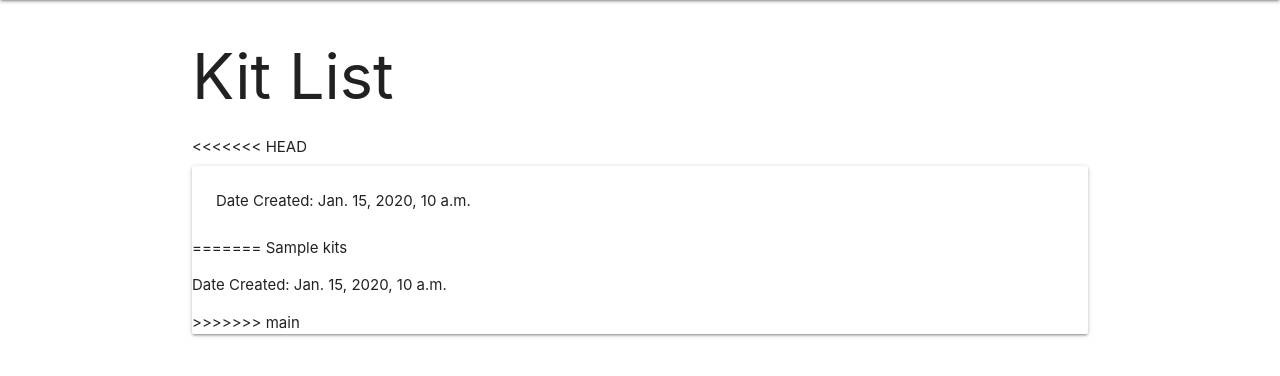
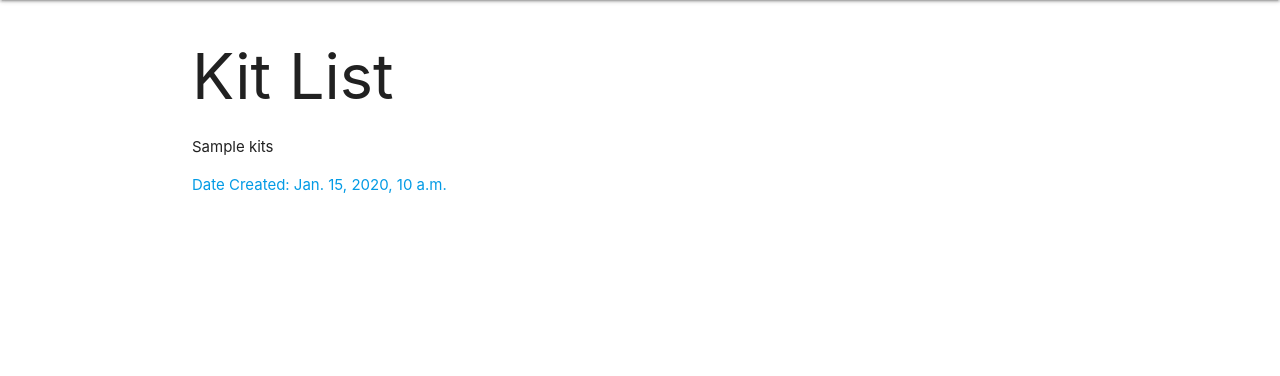
Before and after one commit to alantam626/covidtracker, a Django app: template main_app/templates/main_app/kits_index.html in a window 1280 px wide. Shown: the part 64-440 px from the top of the page. Run offline with Django 3.2, Linux system fonts and the light colour scheme; the template is opened without the code that fills it: most values are stand-ins (such as "Sample title", 1, 10 or a date in 2020).

Commit message:
made kit index accesible to view individual kits

```diff
--- a/main_app/models.py
+++ b/main_app/models.py
@@ -70,6 +70,8 @@ class Strategy(models.Model):
 class Kit(models.Model):
     date = models.DateField()
     strategy = models.ManyToManyField(Strategy)
+    # user = models.ForeignKey(User, on_delete=models.CASCADE)
+
 
     def get_absolute_url(self):
         return reverse('kits_detail', kwargs={'pk': self.id})
--- a/main_app/templates/main_app/kits_index.html
+++ b/main_app/templates/main_app/kits_index.html
@@ -2,24 +2,14 @@
 {% block content %}
 
 <h1>Kit List</h1>
-<<<<<<< HEAD
-<div>
-{% for kit in kits %}
-<a href="{% url 'kit_detail' kit.id %}"></a>
-<div class="card">
-    <div class="card-content">
 
-        <p>Date Created: {{kit.date}}</p>
-
-        {% endfor %}
-    </div>
-=======
 {{kits}}
 {% for kit in kits %}
-<a href="{% url 'kits_detail' kit.id %}"></a>
-<p>Date Created: {{kit.date}}</p>
-
+    <a href="{% url 'kits_detail' kit.id %}">
+        <div>
+            <p>Date Created: {{kit.date}}</p>
+        </div>
+    </a>
 {% endfor %}
 
->>>>>>> main
 {% endblock %}
--- a/main_app/views.py
+++ b/main_app/views.py
@@ -23,11 +23,7 @@ def home(request):
 @login_required
 def kits_index(request):
     kits = Kit.objects.all()
-<<<<<<< HEAD
     return render(request, 'covidtracker/index.html', {'kits': kits})
-=======
-    return render(request, 'covidtracker/index.html', {'kits': kits })
->>>>>>> main
 
 @login_required
 def strategies_index(request):
@@ -123,7 +119,7 @@ class KitUpdate(LoginRequiredMixin, UpdateView):
     model = Kit
     fields = '__all__'
 
-class KitDelete(LoginRequiredMixin, DetailView):
+class KitDelete(LoginRequiredMixin, DeleteView):
     model = Kit
     success_url = '/kits_index/'
 
```
Also changed, not shown: main_app/templates/covidtracker/index.html (+7 -7 lines), main_app/templates/main_app/kit_detail.html (+7 -6 lines).
